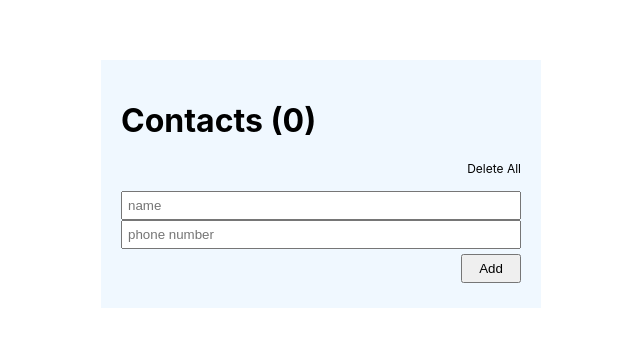
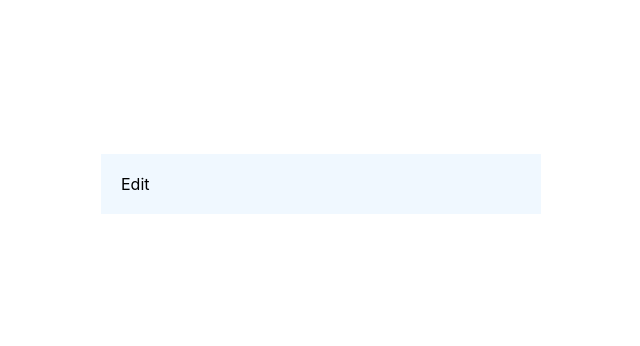
Before and after one commit to esraevren/contacts-app, a React (Create React App) app: page /edit/1 in a window 1280 px wide. Shown: the part 216-562 px from the top of the page, without its empty margins (319-959 px from the left). Built offline with nearby package versions, Linux system fonts and the light colour scheme; the HTML template or start-up script is replaced by a standard one.

Commit message:
react-router

```diff
--- a/package.json
+++ b/package.json
@@ -10,6 +10,7 @@
     "react": "^18.2.0",
     "react-dom": "^18.2.0",
     "react-redux": "^8.0.5",
+    "react-router-dom": "^6.6.1",
     "react-scripts": "5.0.1",
     "web-vitals": "^2.1.4"
   },
--- a/src/App.css
+++ b/src/App.css
@@ -50,6 +50,7 @@ ul, li {
 }
 
 .deleteBtn {
+    padding: 5px;
     width: 18px;
     height: 20px;
     background-color: red;
@@ -68,3 +69,9 @@ ul, li {
 .deleteAllBtn:hover {
     text-decoration: underline;
 }
+
+.edit span{
+    margin-left: 10px;
+    cursor: pointer;
+    font-size: 12px;
+}
--- a/src/App.js
+++ b/src/App.js
@@ -2,11 +2,23 @@ import logo from './logo.svg';
 import './App.css';
 import Contacts from './components/Contacts';
 import List from './components/Contacts/List';
+import { BrowserRouter, Routes, Route } from "react-router-dom";
+import Edit from './components/Contacts/Edit';
 
 function App() {
   return (
     <div className="App">
-     <Contacts/>
+     <div id='container'>
+     <BrowserRouter>
+      <Routes>
+        <Route index element={<Contacts />} />
+        <Route path="/edit/:id" element={<Edit />}  />
+      </Routes>
+    </BrowserRouter>
+
+
+
+     </div>
 
     </div>
   );
--- /dev/null
+++ b/src/components/Contacts/Edit.js
@@ -0,0 +1,11 @@
+import React from 'react'
+
+function Edit() {
+  return (
+    <div>Edit
+
+    </div>
+  )
+}
+
+export default Edit
--- a/src/components/Contacts/Item.js
+++ b/src/components/Contacts/Item.js
@@ -1,5 +1,6 @@
 import React from 'react'
 import { useDispatch } from 'react-redux'
+import { Link } from 'react-router-dom';
 import { deleteContact } from '../../redux/contactSlice'
 
 function Item({item}) {
@@ -18,7 +19,12 @@ function Item({item}) {
     <li>
       <span>{item.name}</span>
       <span>{item.phone_number}</span>
+      <div className='edit'>
+      <span>
+        <Link to={`/edit/${item.id}`}>Edit</Link>
+      </span>
       <span className='deleteBtn' onClick={()=>handleDelete(item.id)}>x</span>
+      </div>
     </li>
   )
 }
--- a/src/components/Contacts/List.js
+++ b/src/components/Contacts/List.js
@@ -6,6 +6,7 @@ import Item from './Item'
 function List() {
   const dispatch=useDispatch();
   const contacts = useSelector(contactSelectors.selectAll)
+  const total=useSelector(contactSelectors.selectTotal)
 
   const handleDeleteAll=()=>{
     if(window.confirm("Are you sure ? ")){
@@ -15,7 +16,8 @@ function List() {
   }
   return (
     <div>
-      <div className='deleteAllBtn' onClick={handleDeleteAll}>Delete All</div>
+      {total >0 && <div className='deleteAllBtn' onClick={handleDeleteAll}>Delete All</div> }
+
       <ul className='list'>
       {
         contacts.map((contact)=>(<Item key={contact.id} item={contact}/>))
```
Also changed, not shown: 1 other file (tests, documents, lock files or other folders).
